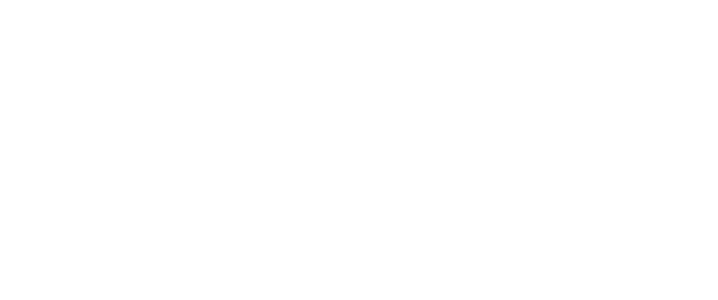
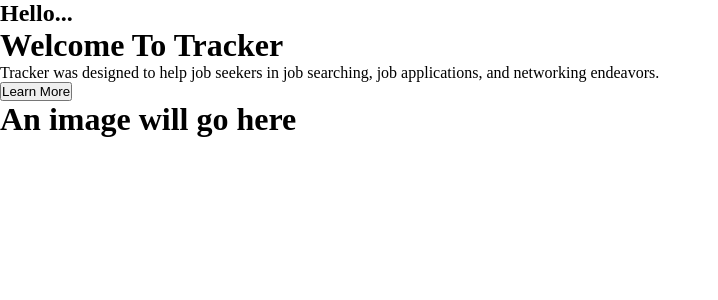
Before and after one commit to sameghosts/redjag-frontend-client, a React (Create React App) app: page / in a window 1280 px wide. Shown: the top 300 px of the page, without its empty margins (0-718 px from the left). Built offline with nearby package versions, Linux system fonts and the light colour scheme.

Commit message:
edited css folders

```diff
--- a/src/Components/Landing/DefaultLanding.js
+++ b/src/Components/Landing/DefaultLanding.js
@@ -1,10 +1,35 @@
 import React from 'react'
+
+//Import components
+import Container from 'react-bootstrap/Container';
+import Col from 'react-bootstrap/Col';
+import Row from 'react-bootstrap/Row';
+import Image from 'react-bootstrap/Image';
+import Button from 'react-bootstrap/Button';
 
 function DefaultLanding() {
     return (
-        <div>
-            <h1>this is the default landing page</h1>
-        </div>
+        <Container className="landingContainer" fluid>
+            <Row lg={2} md={2} sm={2}>
+                <Col sm={8}>
+                    <Row>
+                        <h2>Hello...</h2>
+                        <h1>Welcome To Tracker</h1>
+                    </Row>
+                    <Row>
+                        <p>Tracker was designed to help job seekers in job searching, job applications, and networking endeavors.</p>
+                    </Row>
+                    <Row>
+                        <Button>
+                            Learn More
+                        </Button>
+                    </Row>
+                </Col>
+                <Col sm={4}>
+                    <h1>An image will go here</h1>
+                </Col>
+            </Row>
+        </Container>
     )
 }
 
--- a/src/Components/Test/Test.js
+++ b/src/Components/Test/Test.js
@@ -5,7 +5,7 @@
 function Test() {
     return (
         <div>
-
+            <LandingPortal />
         </div>
     )
 }
```
Also changed, not shown: src/css/auth.css (added), src/css/dashboard.css (added), src/css/footer.css (added), src/css/header.css (added), src/css/journal.css (added), src/css/landing.css (added), src/css/navbar.css (added), src/css/profile.css (added), src/css/reminders.css (added), src/css/todo.css (added).
